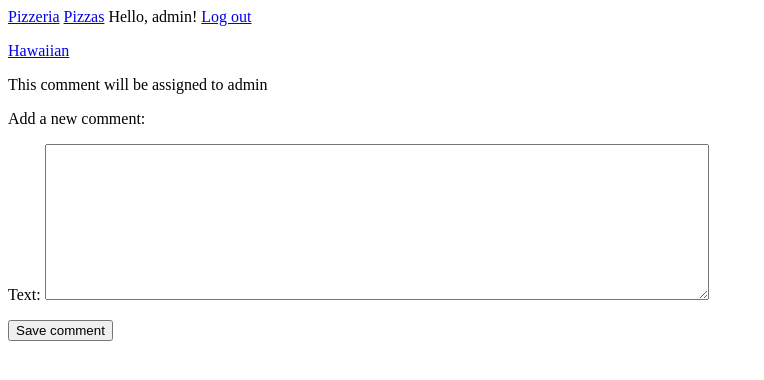
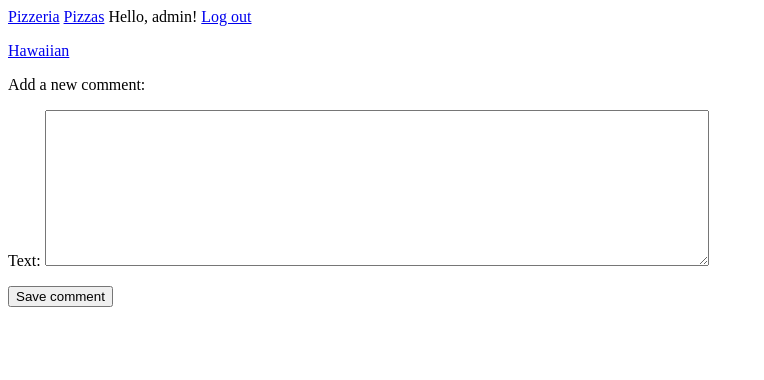
Before and after one commit to KennedyTurner1/django_pizzeria, a Django app: page /new_comment/1/ in a window 1280 px wide. Shown: the top 380 px of the page, without its empty margins (0-764 px from the left). Run offline with Django 3.2, Linux system fonts and the light colour scheme; a user stored in the database is signed in; data comes from the database, SQL or seed files in the repository; both versions use the stored data as it was after the commit.

Commit message:
still no

```diff
--- a/pizzas/templates/pizzas/new_comment.html
+++ b/pizzas/templates/pizzas/new_comment.html
@@ -3,7 +3,6 @@
 {% block content %}
 
 <p><a href="{% url 'pizzas:pizza' pizza.id %}">{{ pizza }}</a></p>
-<p>This comment will be assigned to {{ user.username }}</p>
 
 <p>Add a new comment:</p>
 
--- a/pizzas/templates/pizzas/pizza.html
+++ b/pizzas/templates/pizzas/pizza.html
@@ -22,7 +22,7 @@
 
 <p>Comments: </p>
 
-    {% for comments in comments %}
+    {% for comment in comments %}
     <li>{{ comment.text }}</li>
     <li>{{ comment.owner }}</li>
 
--- a/pizzas/views.py
+++ b/pizzas/views.py
@@ -14,7 +14,7 @@ def index(request):
 
 from .models import Pizza, Comment
 
-@login_required
+
 def pizzas(request):
     pizzas = Pizza.objects.all()
     #get all the pizza objects, Hawaiian and Meat Lovers
@@ -26,7 +26,7 @@ def pizzas(request):
     #return the get request, send it to pizzas/pizzas.html
     #with the data of the available pizzas
 
-@login_required
+
 def pizza(request, pizza_id):
     pizza = Pizza.objects.get(id=pizza_id)
     #get the object associated with the id we requested
@@ -57,17 +57,18 @@ def new_comment(request, pizza_id):
 
         if form.is_valid():
             #if the form doesn't have errors
-            comment = form.save(commit=False)
+            new_comment = form.save(commit=False)
             #don't save the object to the database yet until we've assigned
             #the new comment to the pizza page
-            comment.owner = request.user
+            new_comment.pizza = pizza
+            new_comment.owner = request.user
             #assign the new comment to the puser
-            comment.save()
+            new_comment.save()
             #save the comment
             form.save()
             #save the form
             return redirect('pizzas:pizza', pizza_id=pizza_id)
             #redirect the user back to the previous page associated with the id
 
-    context = {'form':form, 'pizza':pizza}#, 'owner':owner}
+    context = {'form':form, 'pizza':pizza}
     return render(request, 'pizzas/new_comment.html', context)
```
Also changed, not shown: db.sqlite3.
